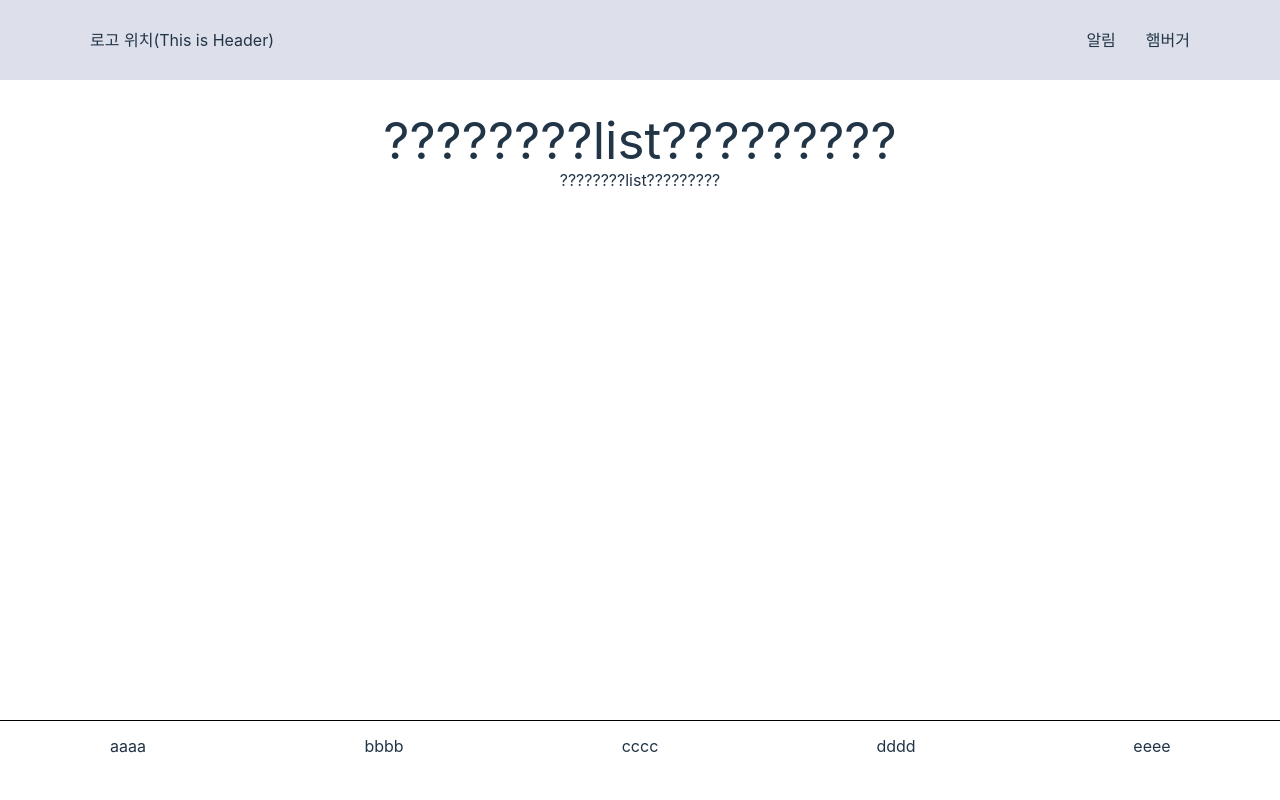
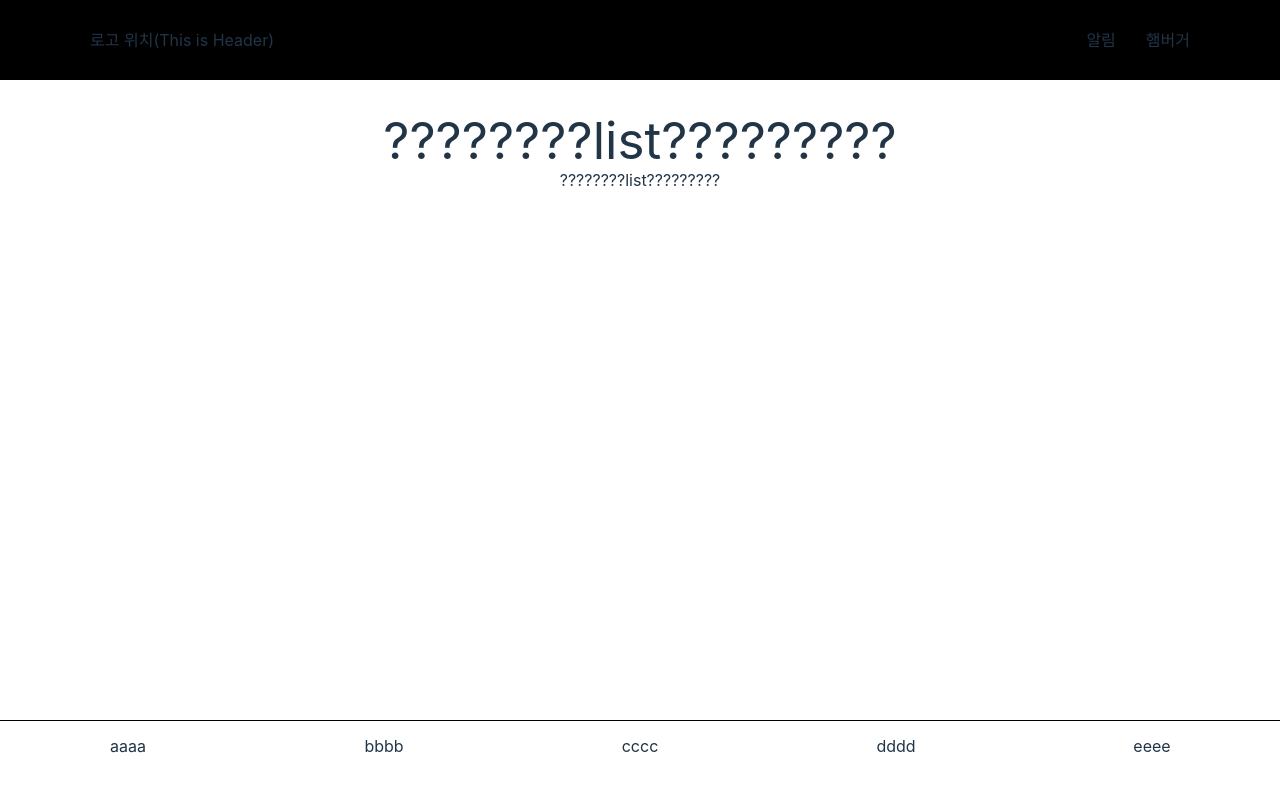
Before and after one commit to blob-blob/Pick_React, a React (Vite) app: page /PickList in a window 1280 px wide. Shown: the top 800 px of the page. Built offline with nearby package versions, Linux system fonts and the light colour scheme; the HTML template or start-up script is replaced by a standard one; what tw-elements would draw is missing.

Commit message:
feat. eslint 수정

```diff
--- a/src/components/BottomMenu.jsx
+++ b/src/components/BottomMenu.jsx
@@ -1,10 +1,10 @@
-import styles from "../styles/BottomMenu.module.scss";
+import styles from '../styles/BottomMenu.module.scss';
 
 const BottomMenu = () => {
   return (
     <div className={styles.bottom_menu}>
       <div>aaaa</div>
-       <div>bbbb</div>
+      <div>bbbb</div>
       <div>cccc</div>
       <div>dddd</div>
       <div>eeee</div>
--- a/src/pages/Home.jsx
+++ b/src/pages/Home.jsx
@@ -3,8 +3,8 @@ import DefaultLayout from '../layouts/default';
 function Home() {
   return (
     <DefaultLayout>
-         <h1>Home</h1>
-          </DefaultLayout>
+      <h1>Home</h1>
+    </DefaultLayout>
   );
 }
 
--- a/src/styles/Header.module.scss
+++ b/src/styles/Header.module.scss
@@ -4,7 +4,7 @@
   top: 0;
   width: 100%;
   height: 80px;
-  background-color: #dde0ea;
+  background-color: #000;
   z-index: 10;
 }
 
```
